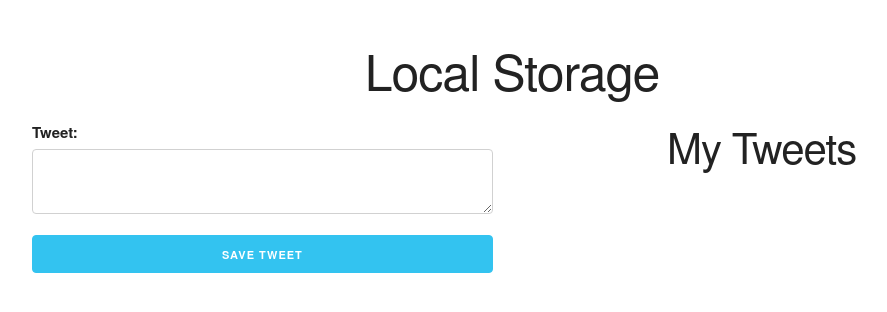
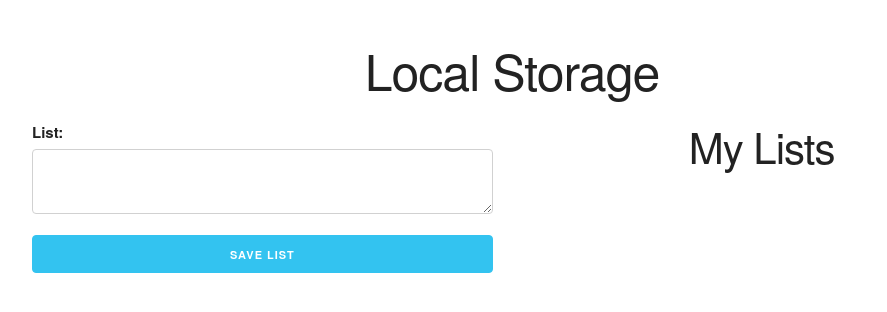
Before and after one commit to rajaashish/WeeklyGroceryList, a plain HTML site: page index.html in a window 1280 px wide. Shown: the whole page, without its empty margins (128-1015 px from the left). Drawn offline with Linux system fonts and the light colour scheme.

Commit message:
made changes in the html doument

```diff
--- a/assets/css/custom.css
+++ b/assets/css/custom.css
@@ -5,8 +5,8 @@ h1, h2 {
 #content {
     margin-top: 40px;
 }
-.remove-tweet,
-.remove-tweet:hover {
+.remove-List,
+.remove-List:hover {
     float: right;
     cursor: pointer;
     color: red;
--- a/index.html
+++ b/index.html
@@ -4,7 +4,7 @@
     <meta charset="UTF-8">
     <meta name="viewport" content="width=device-width, initial-scale=1.0">
     <meta http-equiv="X-UA-Compatible" content="ie=edge">
-    <title>Save Tweets Into Storage</title>
+    <title>Save List Into Storage</title>
     <link rel="stylesheet" href="assets/css/normalize.css">
     <link rel="stylesheet" href="assets/css/skeleton.css">
     <link rel="stylesheet" href="assets/css/custom.css">
@@ -16,16 +16,16 @@
             <h1>Local Storage</h1>
             <div class="row">
                 <div class="six columns">
-                    <label for="tweet">Tweet:</label>
+                    <label for="List">List:</label>
                     <form action="#" id="form">
-                            <label for="tweet"></label>
-                            <textarea id="tweet" class="u-full-width"></textarea>
-                            <input type="submit" class="button u-full-width button-primary" value="Save Tweet">
+                            <label for="List"></label>
+                            <textarea id="List" class="u-full-width"></textarea>
+                            <input type="submit" class="button u-full-width button-primary" value="Save List">
                     </form>
                 </div> <!--.six-->
                 <div class="six columns">
-                    <h2>My Tweets</h2>
-                    <div id="tweet-list"></div>
+                    <h2>My Lists</h2>
+                    <div id="List-list"></div>
                 </div> <!--.six-->
             </div>
         </div>
```
